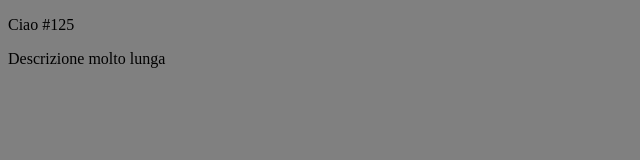
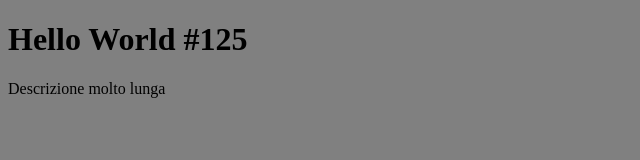
Before and after one commit to LDad1196/htmlcss-hello, a plain HTML site: page index.html in a window 1280 px wide. Shown: the whole page, without its empty margins (0-640 px from the left). Drawn offline with Linux system fonts and the light colour scheme.

Commit message:
Modifica Finale

```diff
--- a/index.html
+++ b/index.html
@@ -7,7 +7,7 @@
     <link rel="stylesheet" href="style.css">
 </head>
 <body>
-    <p>Ciao #125</p>
+    <h1>Hello World #125 </h1>
     <p>Descrizione molto lunga</p>
 </body>
 </html>
```
